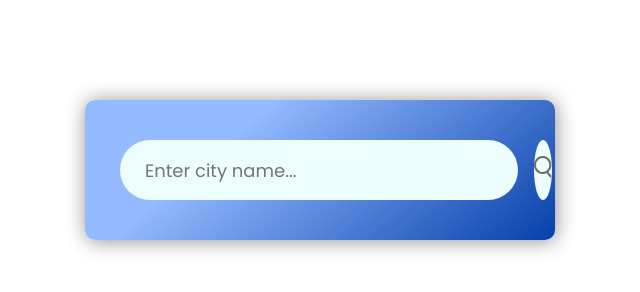
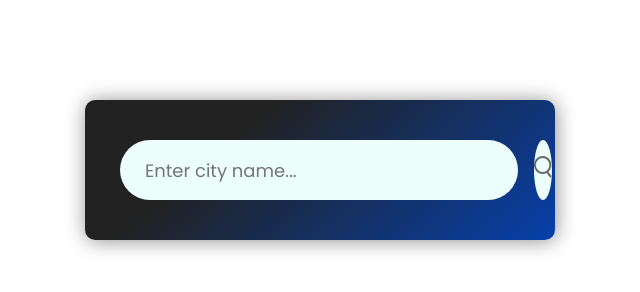
Before and after one commit to torekuislam/Basic-Js-Project, a plain HTML site: page weather-app/index.html in a window 1280 px wide. Shown: the whole page, without its empty margins (320-960 px from the left). Drawn offline with Linux system fonts and the light colour scheme.

Commit message:
Update style.css

```diff
--- a/weather-app/style.css
+++ b/weather-app/style.css
@@ -17,7 +17,7 @@
 
     border-radius: 10px;
     box-shadow: 1px 1px 20px #8f8f8f;
-    background: linear-gradient(140deg, #94baff 30%, #0640aa);
+    background: linear-gradient(140deg, #222 30%, #0640aa);
     padding: 40px 35px;
     text-align: center;
     color: #fff;
```
